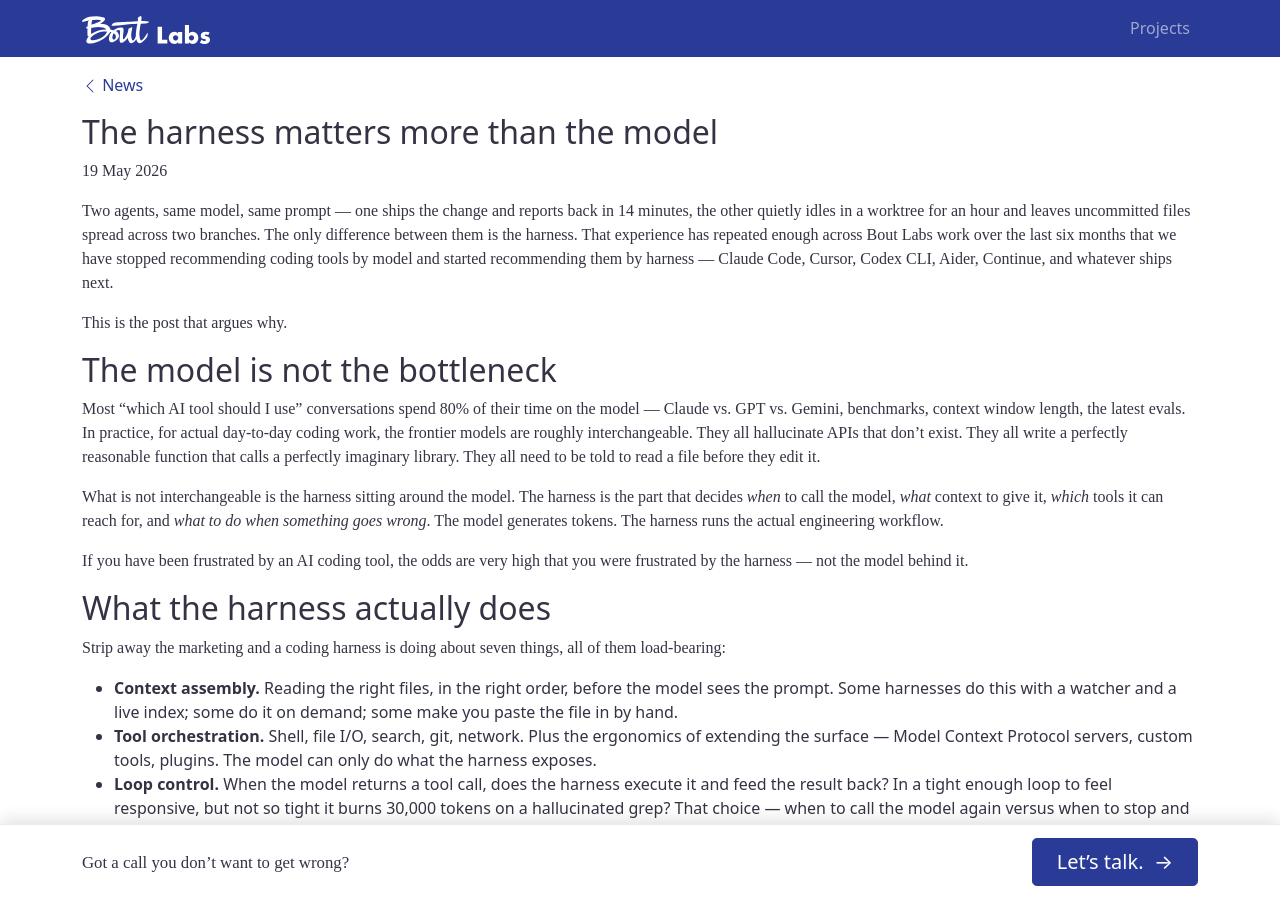
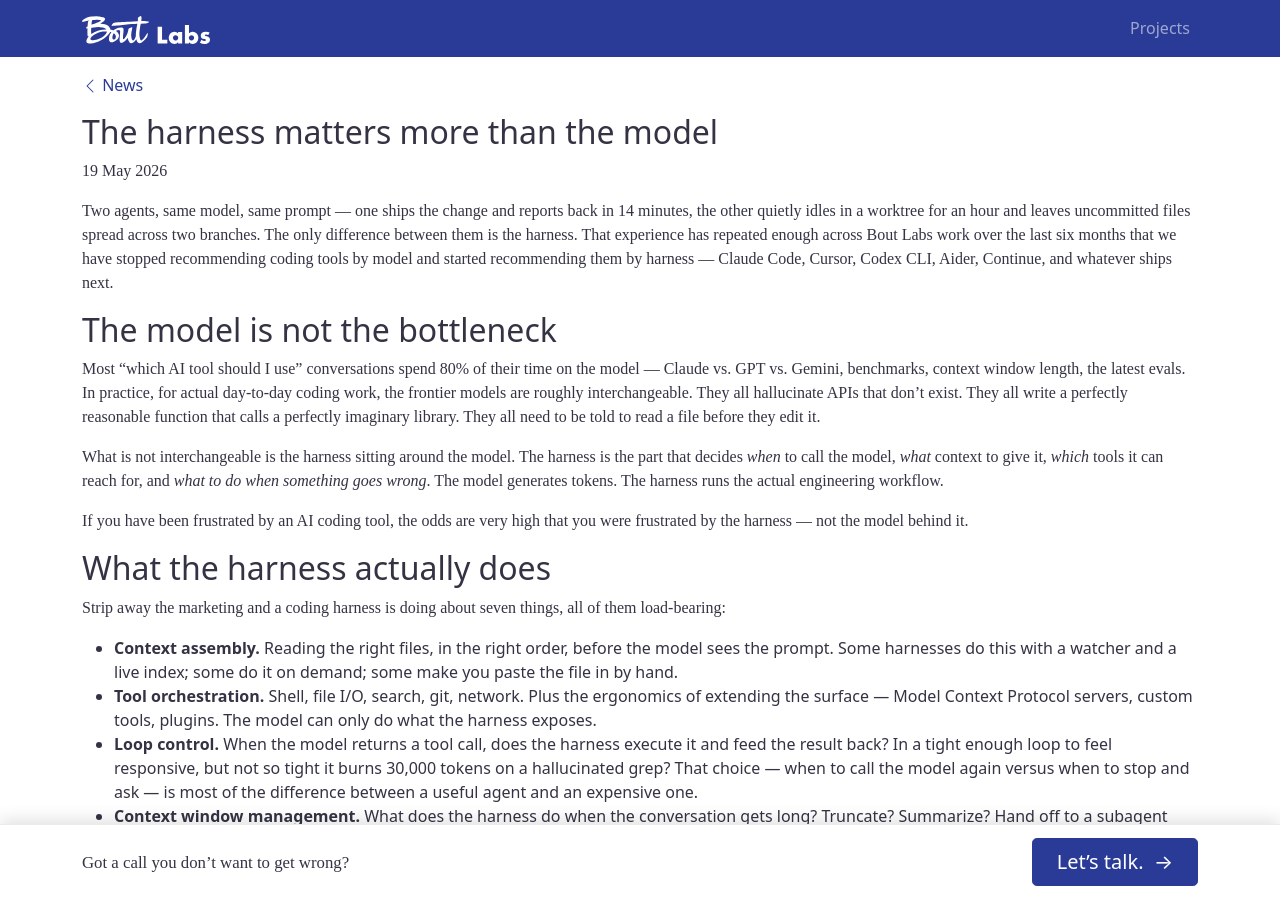
Before and after one commit to BoutLabs/boutlabs.github.io, a Jekyll site: the page built from _posts/2026-05-19-the-harness-matters-more-than-the-model.markdown, in a window 1280 px wide and 900 px high. Built offline with Jekyll 4.4.1, drawn with Linux system fonts in a browser that asks for light colours; some web fonts are replaced.

Commit message:
fix(blog): address review on harness post — drop meta-line
Per Jesse's review on PR #38: removed "This is the post that argues why."
The opening paragraph already lands the claim; the meta-line was
off-brand telling-the-reader-what-they're-about-to-read.

Co-Authored-By: Claude Opus 4.7 (1M context) <noreply@anthropic.com>

```diff
--- a/_posts/2026-05-19-the-harness-matters-more-than-the-model.markdown
+++ b/_posts/2026-05-19-the-harness-matters-more-than-the-model.markdown
@@ -7,8 +7,6 @@ tags: [ai-enablement, technology, engineering]
 ---
 
 Two agents, same model, same prompt — one ships the change and reports back in 14 minutes, the other quietly idles in a worktree for an hour and leaves uncommitted files spread across two branches. The only difference between them is the harness. That experience has repeated enough across Bout Labs work over the last six months that we have stopped recommending coding tools by model and started recommending them by harness — Claude Code, Cursor, Codex CLI, Aider, Continue, and whatever ships next.
-
-This is the post that argues why.
 
 ## The model is not the bottleneck
 
```
